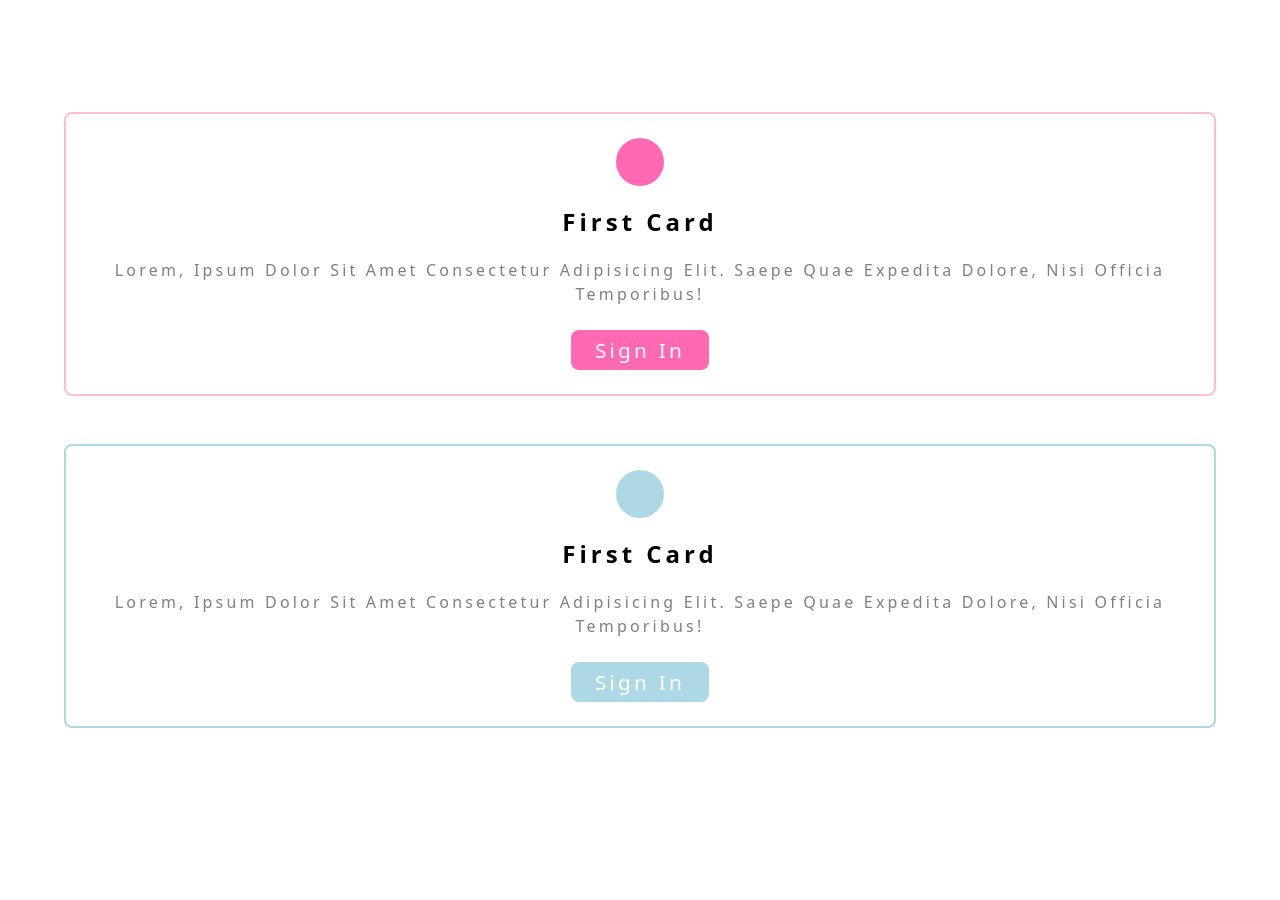
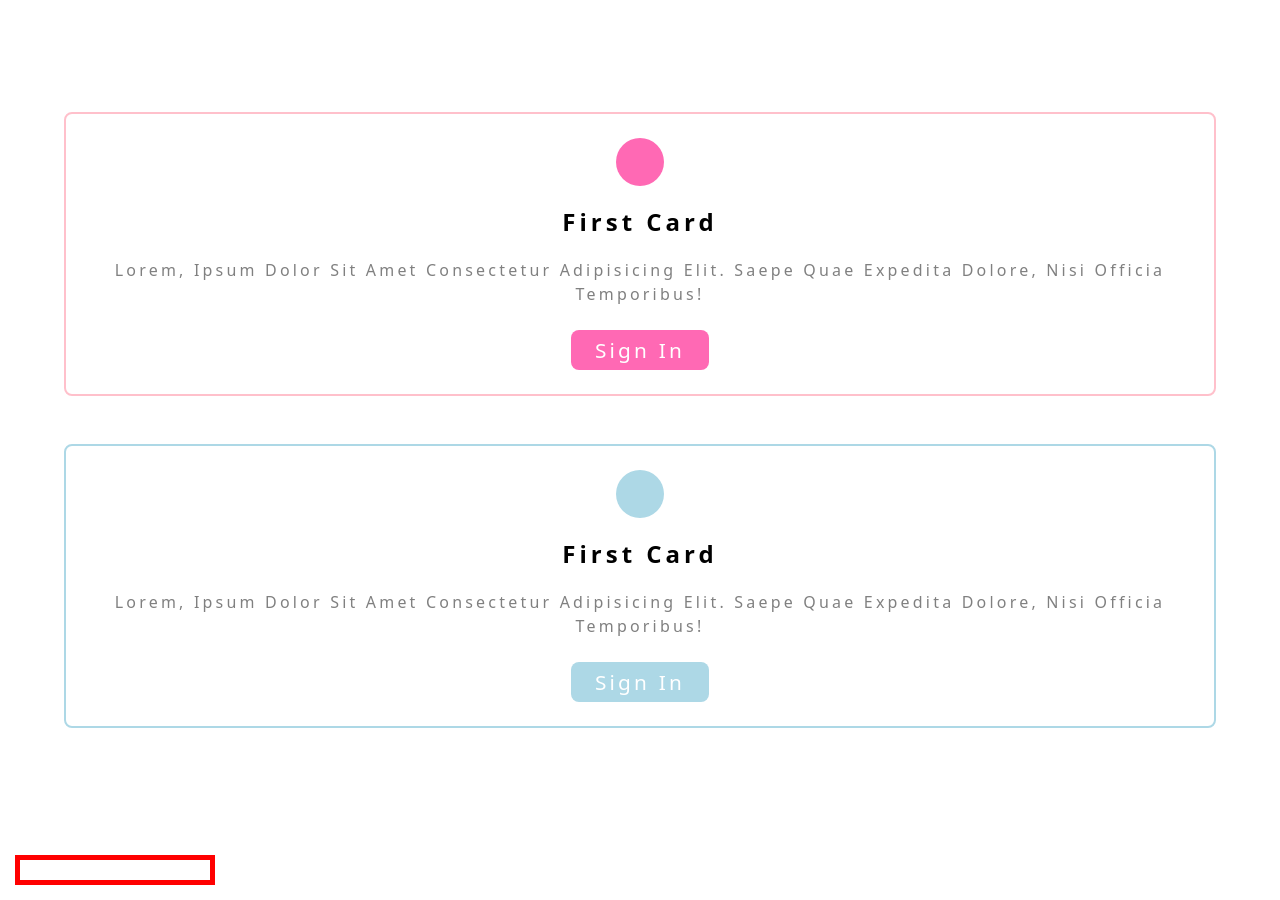
Before and after one commit to FatimaBangayadiallo/project-5-css-box-model, a plain HTML site: page index.html in a window 1280 px wide. Before the commit the page ends 840 px from the top, so only its background shows below. Drawn offline with Linux system fonts and the light colour scheme.

Commit message:
the exemle of the box model

```diff
--- a/index.html
+++ b/index.html
@@ -40,5 +40,7 @@
         </article>
       </div>
     </section>
+    <!-- exemple of the box model -->
+    <div class="exemple"></div>
   </body>
 </html>
--- a/style.css
+++ b/style.css
@@ -78,3 +78,11 @@ a {
 .card-2 .icon {
   background-color: lightblue;
 }
+
+/* box model expemple */
+.exemple {
+  width: 200px;
+  border: 5px solid red;
+  padding: 10px;
+  margin: 15px;
+}
```
